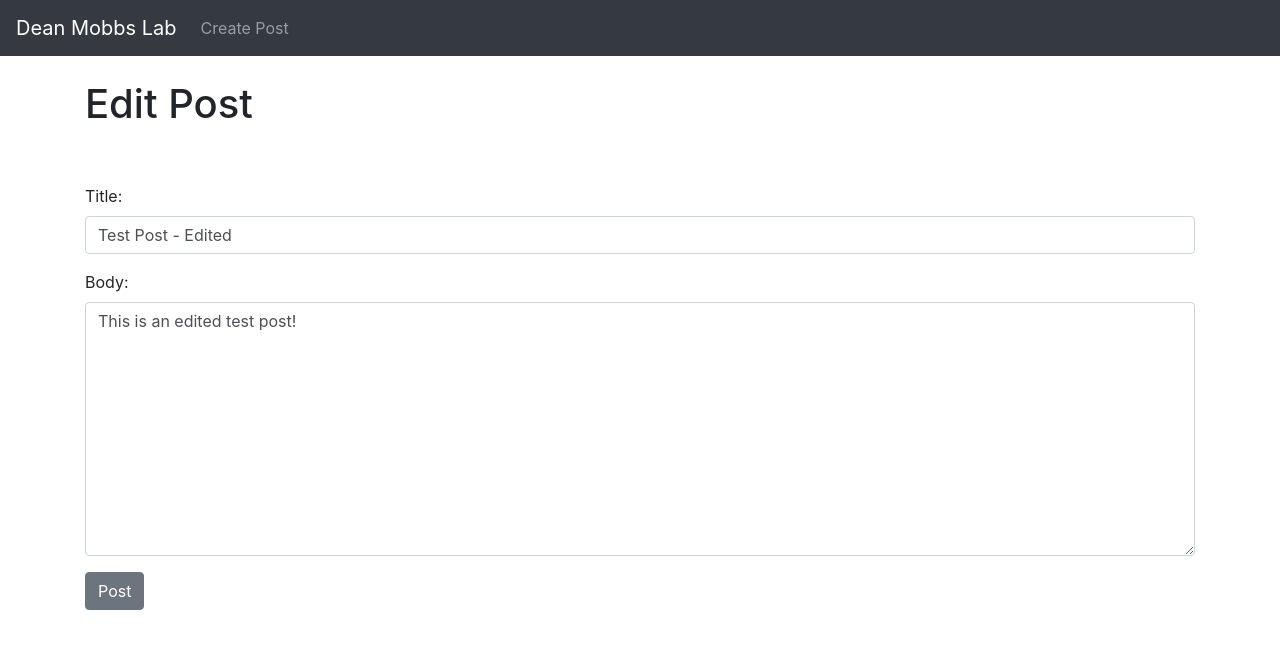
After one commit to rbrooker501/MobbsLabResearch, a Django app: page /post/edit/1 in a window 1280 px wide. The commit adds this page. Shown: the top 649 px of the page. Run offline with Django 3.2, Linux system fonts and the light colour scheme; data comes from the database, SQL or seed files in the repository; both versions use the stored data as it was after the commit.

Commit message:
Adds post editing

```diff
--- a/MobbsBlog/Posts/forms.py
+++ b/MobbsBlog/Posts/forms.py
@@ -11,3 +11,13 @@ class PostForm(forms.ModelForm):
             'author': forms.Select(attrs={'class': 'form-control'}),
             'body': forms.Textarea(attrs={'class': 'form-control'}),
         }
+
+class EditForm(forms.ModelForm):
+    class Meta:
+        model = Post
+        fields = ('title', 'body')
+
+        widgets = {
+            'title': forms.TextInput(attrs={'class': 'form-control'}),
+            'body': forms.Textarea(attrs={'class': 'form-control'}),
+        }
--- a/MobbsBlog/Posts/templates/base.html
+++ b/MobbsBlog/Posts/templates/base.html
@@ -24,7 +24,7 @@
         <div class="collapse navbar-collapse" id="navbarSupportedContent">
           <ul class="navbar-nav mr-auto">
             <li class="nav-item">
-              <a class="nav-link" href="{% url 'post_create' %}">Create Post</a>
+              <a class="nav-link" href="{% url 'post-create' %}">Create Post</a>
             </li>
           </ul>
         </div>
--- a/MobbsBlog/Posts/templates/home.html
+++ b/MobbsBlog/Posts/templates/home.html
@@ -6,7 +6,9 @@
 
 <ul>
 {% for post in object_list %}
-    <li><a href="{% url 'post-detail' post.pk %}">{{ post.title }}</a> - {{ post.author.first_name }} {{ post.author.last_name }}<br/>
+    <li><a href="{% url 'post-detail' post.pk %}">{{ post.title }}</a> -
+        {{ post.author.first_name }}
+        {{ post.author.last_name }} - <a href="{% url 'post-edit' post.pk %}"><small>(Edit)</small></a><br/>
     {{ post.body }}</li>
 {% endfor %}
 </ul>
--- a/MobbsBlog/Posts/templates/post_detail.html
+++ b/MobbsBlog/Posts/templates/post_detail.html
@@ -14,5 +14,6 @@
 
 <br/><br/>
 <a href="{% url 'home' %}" class="btn btn-secondary">Back</a>
+<a href="{% url 'post-edit' post.pk %}" class="btn btn-secondary" style="margin-left: 10px;">Edit</a>
 
 {% endblock %}
--- /dev/null
+++ b/MobbsBlog/Posts/templates/post_edit.html
@@ -0,0 +1,19 @@
+{% extends 'base.html' %}
+
+{% block title %} Edit Post {% endblock %}
+
+{% block content %}
+
+<h1>Edit Post</h1>
+<br/>
+<br/>
+
+<div class="form-group">
+    <form method="POST">
+        {% csrf_token %}
+        {{ form.as_p }}
+        <button class="btn btn-secondary">Post</button>
+    </form>
+</div>
+
+{% endblock %}
--- a/MobbsBlog/Posts/urls.py
+++ b/MobbsBlog/Posts/urls.py
@@ -1,9 +1,10 @@
 from django.urls import path
 #from . import views
-from .views import HomeView, PostDetailView, PostCreateView
+from .views import HomeView, PostDetailView, PostCreateView, PostEditView
 
 urlpatterns = [
     path('', HomeView.as_view(), name='home'),
     path('post/<int:pk>', PostDetailView.as_view(), name='post-detail'),
-    path('post/create/', PostCreateView.as_view(), name='post_create'),
+    path('post/create/', PostCreateView.as_view(), name='post-create'),
+    path('post/edit/<int:pk>', PostEditView.as_view(), name='post-edit'),
 ]
--- a/MobbsBlog/Posts/views.py
+++ b/MobbsBlog/Posts/views.py
@@ -1,7 +1,7 @@
 from django.shortcuts import render
-from django.views.generic import ListView, DetailView, CreateView
+from django.views.generic import ListView, DetailView, CreateView, UpdateView
 from .models import Post
-from .forms import PostForm
+from .forms import PostForm, EditForm
 
 class HomeView(ListView):
     model = Post
@@ -15,3 +15,8 @@ class PostCreateView(CreateView):
     model = Post
     form_class = PostForm
     template_name = 'create.html'
+
+class PostEditView(UpdateView):
+    model = Post
+    form_class = EditForm
+    template_name = 'post_edit.html'
```
Also changed, not shown: MobbsBlog/db.sqlite3.
